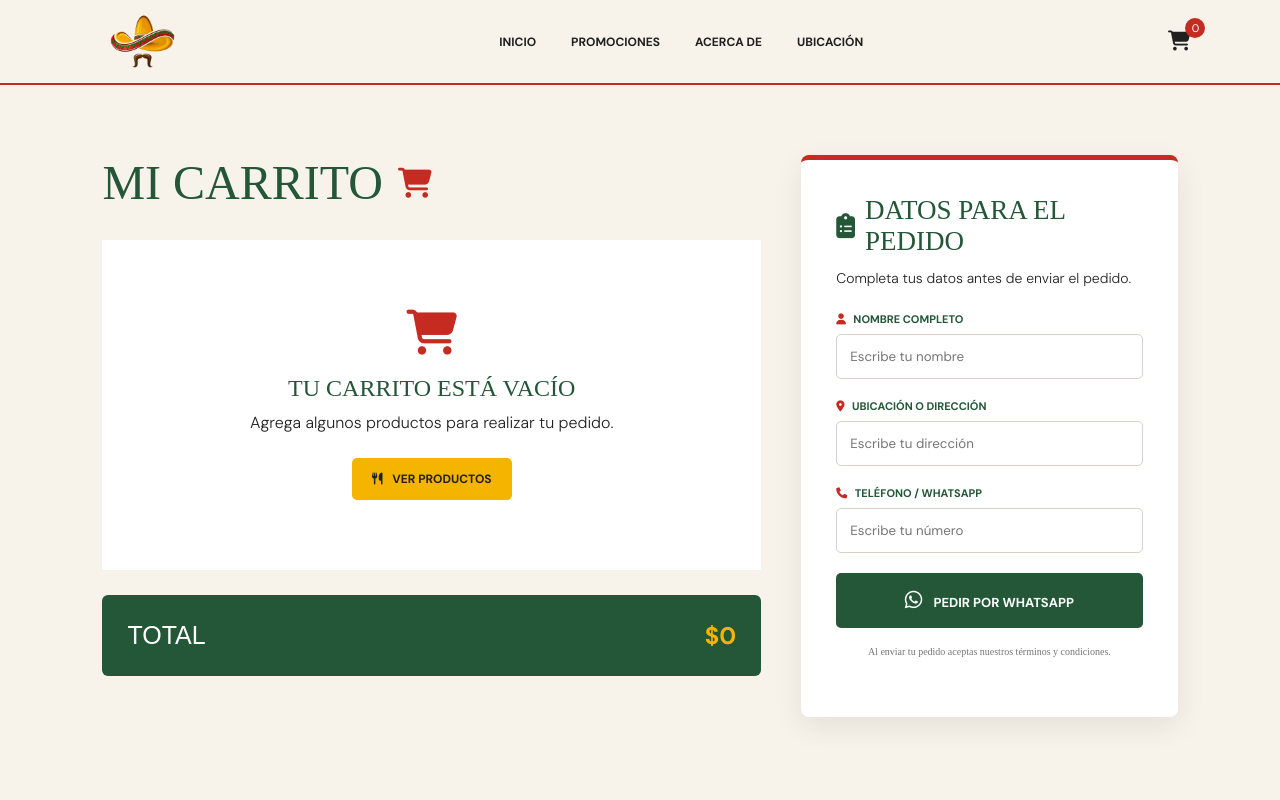
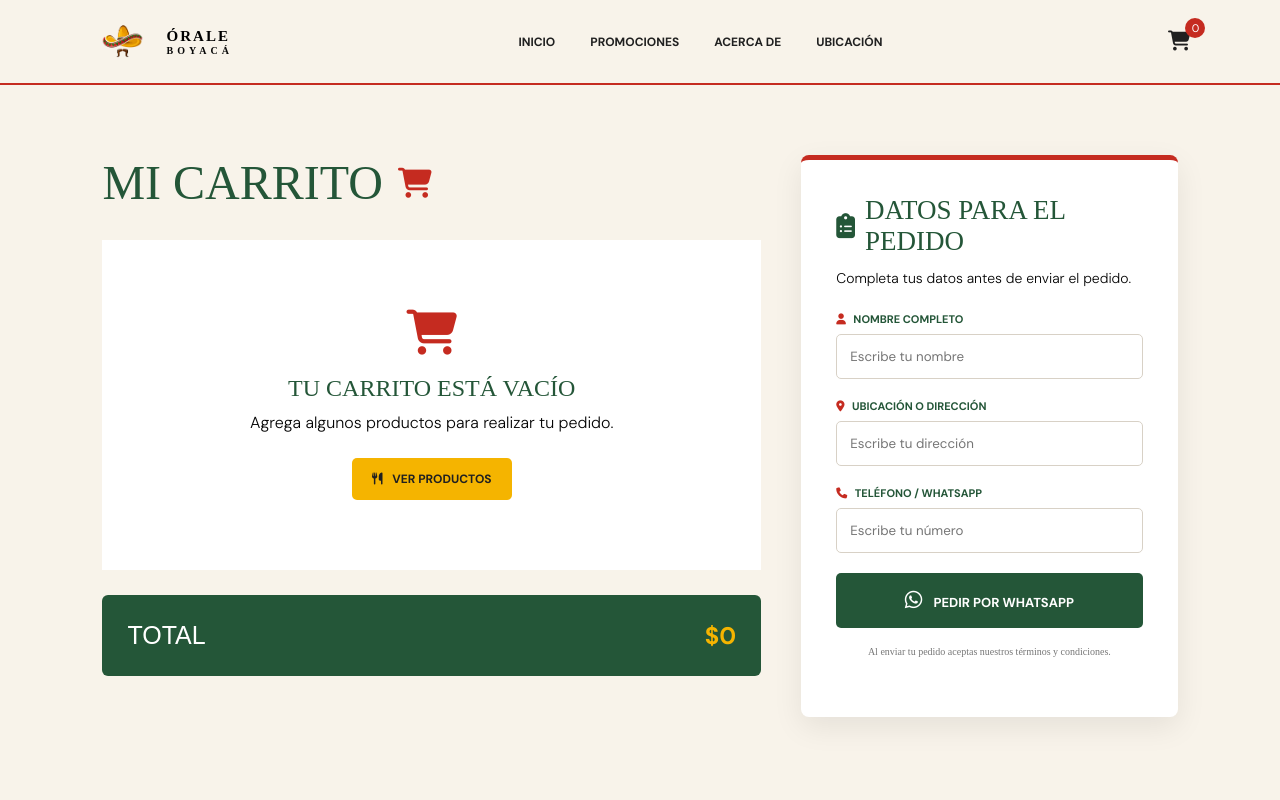
Before and after one commit to oraleboyacense-ops/Version_1, a plain HTML site: page carrito.html in a window 1280 px wide. Shown: the top 800 px of the page. Drawn offline with Linux system fonts and the light colour scheme; a web font is replaced by a local one.

Commit message:
actualización de la pagina web

```diff
--- a/carrito.html
+++ b/carrito.html
@@ -56,13 +56,11 @@
 
     <header class="navbar">
 
+        <!-- LOGO -->
 
-        <a href="index.html"
-            class="logo">
-
-            <img src="img/logo.jpg"
-                alt="Logo Órale Boyacá">
-
+        <a href="index.html" class="logo">
+            <img src="img/logo.jpg" alt="Logo de Órale Boyacá">
+            <span>ÓRALE <strong>BOYACÁ</strong></span>
         </a>
 
 
@@ -367,7 +365,7 @@
         <div class="iconos-redes">
 
 
-            <a href="https://www.instagram.com/orale.boyaca?igsi=MWgzMTN6MGYzMTVwOA=="
+            <a href="https://www.instagram.com/oraleboyaca?vrfl=MWgzMTN6MGYzMTVwOA=="
                 aria-label="Instagram">
 
                 <i class="fa-brands fa-instagram"></i>
@@ -390,7 +388,7 @@
 
             </a>
 
-            <a href="https://www.tiktok.com/@rale.boyac?_r=1&_t=ZS-990EOIFW05Y">
+            <a href="https://www.tiktok.com/@orale.boyaca?_r=1&_t=ZS-9AkyQTCUgZr">
 
                 <i class="fa-brands fa-tiktok"></i>
 
--- a/css/style.css
+++ b/css/style.css
@@ -84,21 +84,48 @@ body {
 
     z-index: 1000;
 
-}
-
+}/* Configuración general */
+* {
+    margin: 0;
+    padding: 0;
+    box-sizing: border-box;
+    scroll-behavior: smooth;
+}
+
+body {
+    font-family: "Rye", serif;
+    background: #000000;
+    color: #040404;
+}
+
+/* Logo en la esquina izquierda */
+.logo {
+    display: flex;
+    align-items: center;
+    gap: 12px;
+    text-decoration: none;
+    color: #000000;
+    flex-shrink: 0;
+}
 
 .logo img {
-
-    width: 105px;
-
+    width: 65px;
+    height: 65px;
+    object-fit: contain;
+}
+
+.logo span {
+    font-size: 15px;
+    font-weight: bold;
+    letter-spacing: 2px;
+}
+
+.logo strong {
     display: block;
-
-}
-
-
-
-/* MENÚ */
-
+    color: #090909;
+    font-size: 10px;
+    letter-spacing: 4px;
+}
 .menu {
 
     display: flex;
```
Also changed, not shown: acercade.html (+6 -8 lines), index.html (+5 -8 lines), productos.html (+6 -9 lines), promociones.html (+5 -8 lines), ubicacion.html (+6 -8 lines), img/Maria jose.jpg, img/equipo de orale boyaca.jpg, img/nataly.jpg, img/nicolas.jpg.
